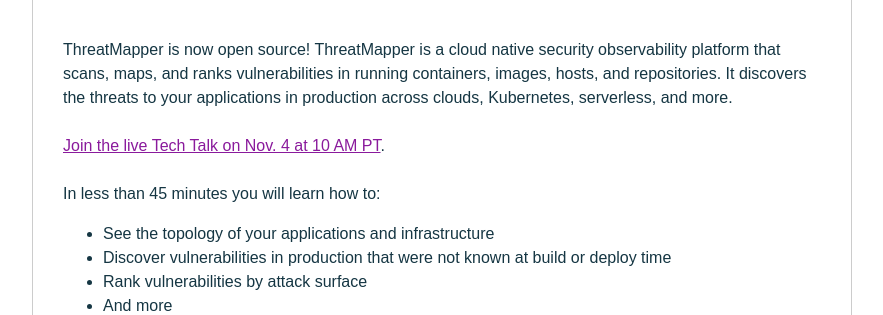
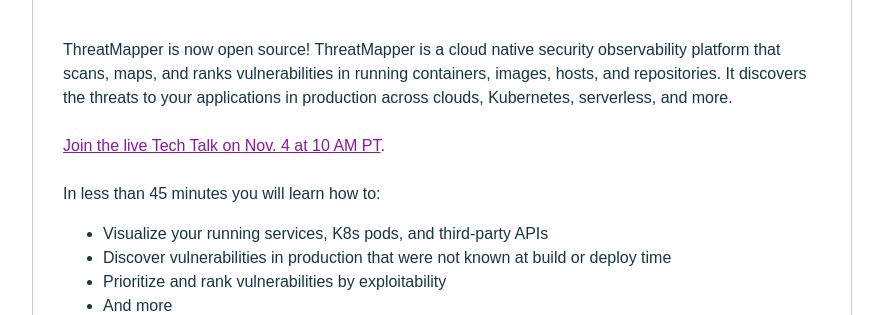
Before and after one commit to cupcakesprinkle3/email-html-nov4, a plain HTML site: page index.html in a window 1280 px wide. Shown: the part 637-952 px from the top of the page, without its empty margins (198-1081 px from the left). Drawn offline with Linux system fonts and the light colour scheme.

Commit message:
adjusted text per sandeep feedback :

```diff
--- a/index.html
+++ b/index.html
@@ -46,9 +46,9 @@
                                         target="_blank">Join the live Tech Talk on Nov. 4 at 10 AM PT</a>.<br><br>In
                                     less than 45 minutes you will learn how to:
                                 <ul>
-                                    <li>See the topology of your applications and infrastructure</li>
+                                    <li>Visualize your running services, K8s pods, and third-party APIs</li>
                                     <li>Discover vulnerabilities in production that were not known at build or deploy time</li>
-                                    <li>Rank vulnerabilities by attack surface</li>
+                                    <li>Prioritize and rank vulnerabilities by exploitability</li>
                                     <li>And more</li>
                                 </ul>
                                 </p>
```
